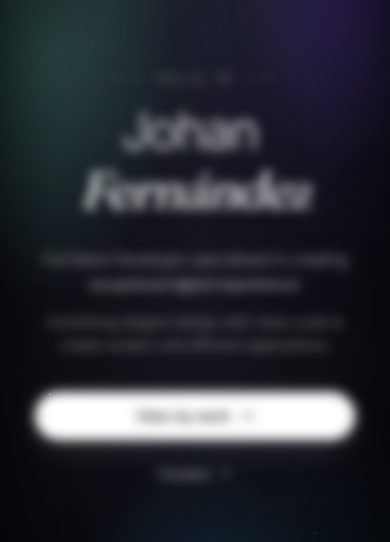
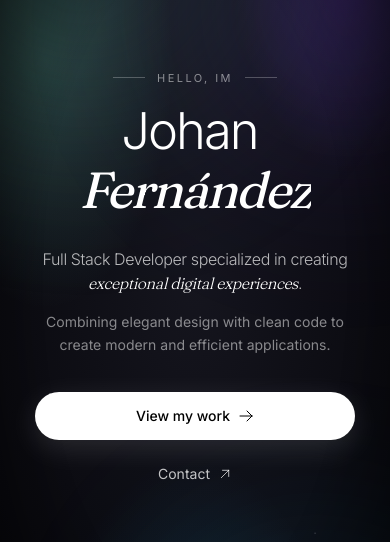
Before and after one commit to MrJohanF/mrjohanf-portfolio, a Next.js app: page / in a window 390 px wide. Shown: the part 141-683 px from the top of the page. Built offline with nearby package versions, Linux system fonts and the light colour scheme; no server answers.

Commit message:
Refactor section transition logic for improved mobile performance: streamline transition variants to reduce blur effects and enhance navigation experience. Adjust animation durations based on device type to ensure smoother transitions and eliminate visual stutters.

```diff
--- a/src/app/page.js
+++ b/src/app/page.js
@@ -29,54 +29,32 @@ import { translations } from './data/translations'
 const SECTION_ORDER = ['home', 'about', 'projects', 'skills', 'contact']
 
 // Transición entre secciones: fade + slide vertical sutil en la dirección
-// del navegado. En desktop añadimos `filter: blur()` para un efecto cinemático,
-// pero en mobile lo omitimos porque repintar toda la capa con blur cada
-// transición provoca stutters sobre el aurora y grain. `custom` recibe 1
-// (hacia adelante/down) o -1 (hacia atrás/up).
+// del navegado. En desktop añadimos `filter: blur()` para un efecto
+// cinemático, en mobile usamos `filter: 'none'` (más rápido y evita que
+// Chrome Android cree una capa compuesta de baja calidad que desenfoca el
+// texto). Se pasan via `custom` un objeto `{ direction, isMobile }` para
+// evitar el switcheo de variantes mid-render.
 const sectionTransitionVariants = {
-  enter: (direction) => ({
+  enter: ({ direction, isMobile }) => ({
     opacity: 0,
-    y: direction > 0 ? 16 : -16,
+    y: direction > 0 ? (isMobile ? 16 : 24) : isMobile ? -16 : -24,
+    filter: isMobile ? 'none' : 'blur(6px)',
   }),
-  center: {
+  center: ({ isMobile } = {}) => ({
     opacity: 1,
     y: 0,
+    filter: 'none',
     transition: {
-      duration: 0.32,
+      duration: isMobile ? 0.32 : 0.45,
       ease: [0.16, 1, 0.3, 1],
     },
-  },
-  exit: (direction) => ({
+  }),
+  exit: ({ direction, isMobile }) => ({
     opacity: 0,
-    y: direction > 0 ? -16 : 16,
+    y: direction > 0 ? (isMobile ? -16 : -24) : isMobile ? 16 : 24,
+    filter: isMobile ? 'none' : 'blur(6px)',
     transition: {
-      duration: 0.22,
-      ease: [0.7, 0, 0.84, 0],
-    },
-  }),
-}
-
-const sectionTransitionDesktopVariants = {
-  enter: (direction) => ({
-    opacity: 0,
-    y: direction > 0 ? 24 : -24,
-    filter: 'blur(6px)',
-  }),
-  center: {
-    opacity: 1,
-    y: 0,
-    filter: 'blur(0px)',
-    transition: {
-      duration: 0.45,
-      ease: [0.16, 1, 0.3, 1],
-    },
-  },
-  exit: (direction) => ({
-    opacity: 0,
-    y: direction > 0 ? -24 : 24,
-    filter: 'blur(6px)',
-    transition: {
-      duration: 0.3,
+      duration: isMobile ? 0.22 : 0.3,
       ease: [0.7, 0, 0.84, 0],
     },
   }),
@@ -406,15 +384,14 @@ export default function Portfolio() {
           } flex items-center justify-center`}
         >
           <div className="w-full max-w-7xl relative">
-            <AnimatePresence mode="wait" custom={sectionDirection}>
+            <AnimatePresence
+              mode="wait"
+              custom={{ direction: sectionDirection, isMobile }}
+            >
               <motion.div
                 key={currentSection}
-                custom={sectionDirection}
-                variants={
-                  isMobile
-                    ? sectionTransitionVariants
-                    : sectionTransitionDesktopVariants
-                }
+                custom={{ direction: sectionDirection, isMobile }}
+                variants={sectionTransitionVariants}
                 initial="enter"
                 animate="center"
                 exit="exit"
```
